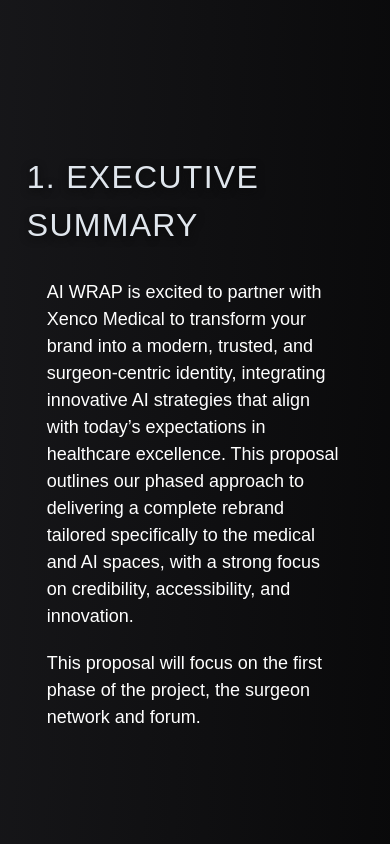
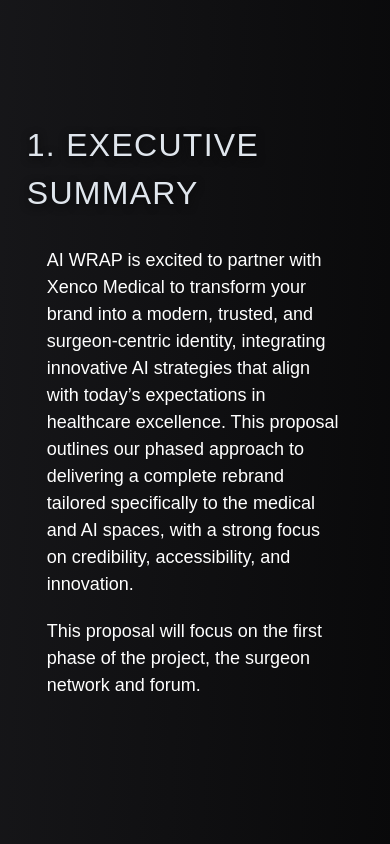
Before and after one commit to danielde666/legacy2310-site, a Next.js app: page /xenco in a window 390 px wide. Shown: the part 1080-1924 px from the top of the page. Built offline with nearby package versions, Linux system fonts and the light colour scheme; a web font is replaced by a local one.

Commit message:
Update xenco.module.css

```diff
--- a/styles/xenco.module.css
+++ b/styles/xenco.module.css
@@ -608,14 +608,14 @@
         border-bottom: 2px solid var(--border-color);
         padding-bottom: 6px;
         max-width: 100%;
-        padding-top: 0px;
+        padding-top: 0px !important;
         margin: 0px auto 20px;
     }
 
     .xencoPage h3 {
         border-bottom: none;
         margin-bottom: 0px;
-        padding-top: 0px;
+        padding-top: 0px !important;
         padding-bottom: 0px;
     }
 
```
